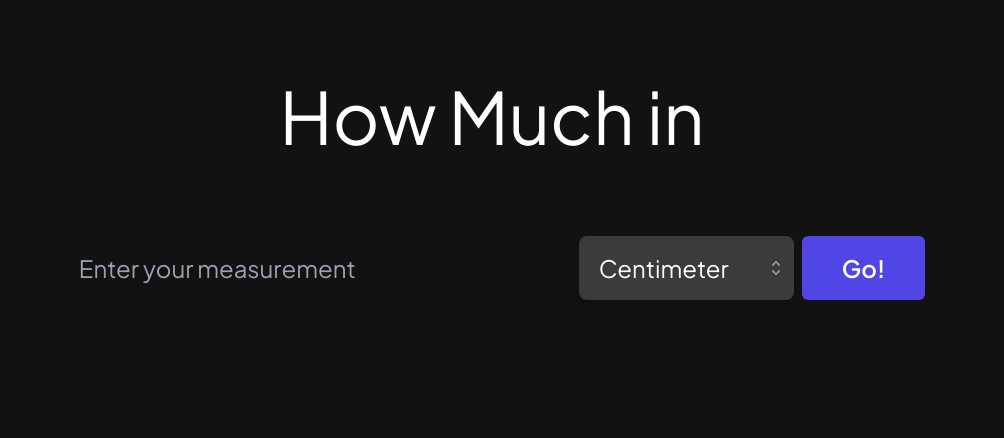
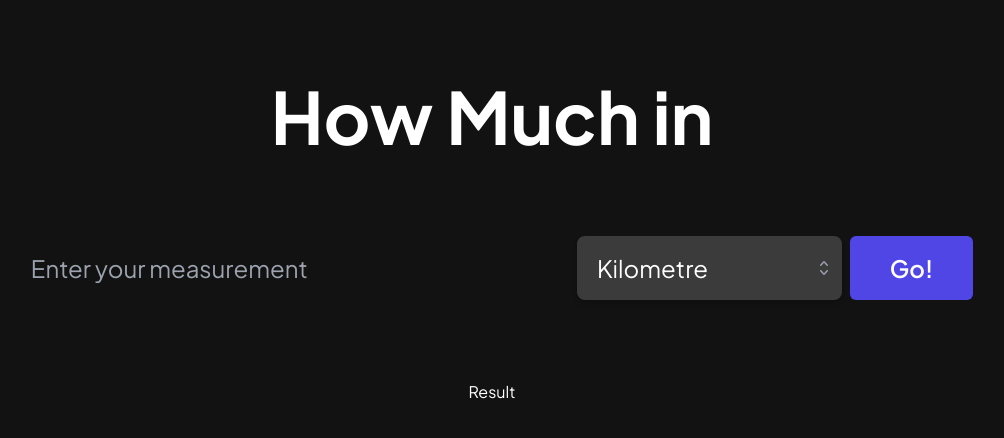
Before and after one commit to HarishRajDR/TellMeIn, a React (Vite) app: page / in a window 1280 px wide. Shown: the top 438 px of the page, without its empty margins (148-1152 px from the left). Built offline with nearby package versions, Linux system fonts and the light colour scheme.

Commit message:
moved the props into App.js and added some types

```diff
--- a/package.json
+++ b/package.json
@@ -13,6 +13,7 @@
     "@headlessui/react": "^1.7.15",
     "@headlessui/tailwindcss": "^0.1.3",
     "@heroicons/react": "^2.0.18",
+    "prop-types": "^15.8.1",
     "react": "^18.2.0",
     "react-dom": "^18.2.0"
   },
--- a/src/App.tsx
+++ b/src/App.tsx
@@ -1,9 +1,27 @@
+import { useState } from "react";
 import DropDown from "./components/DropDown";
+import Result from "./components/Result";
+
+const units = [
+  "Kilometre",
+  "Meter",
+  "Centimeter",
+  "Millimetre",
+  "Micrometres",
+  "Nanometre",
+  "Mile",
+  "Yard",
+  "Foot",
+  "Inch",
+  "Nautical mile",
+];
 
 function App() {
+  const [selectedUnit, setSelectedUnit] = useState(units[0]);
+
   return (
     <div className="flex justify-center p-20 flex-col items-center gap-20">
-      <h1 className="text-7xl">How Much in</h1>
+      <h1 className="text-7xl font-bold">How Much in</h1>
       <form className="flex gap-2">
         <input
           type="number"
@@ -13,12 +31,14 @@ function App() {
           className=" w-full text-2xl outline-indigo-600 rounded-md py-2 pl-5 pr-10 mt-1"
         />
 
-        <DropDown />
+        <DropDown list={units} unit={selectedUnit} funct={setSelectedUnit} />
 
         <button className="rounded-md bg-indigo-600 text-2xl font-semibold text-white text-center py-4 px-10 mt-1 ">
           Go!
         </button>
       </form>
+
+      <Result />
     </div>
   );
 }
--- a/src/components/DropDown.tsx
+++ b/src/components/DropDown.tsx
@@ -1,18 +1,21 @@
 import { Listbox, Transition } from "@headlessui/react";
+import { Fragment } from "react";
+
 import { CheckIcon, ChevronUpDownIcon } from "@heroicons/react/20/solid";
-import { Fragment, useState } from "react";
 
-const units = ["Centimeter", "Meter", "Kilometer"];
+type Props = {
+  list: Array<string>;
+  unit: string;
+  funct: any;
+};
 
-function DropDown() {
-  const [selectedUnit, setSelectedUnit] = useState(units[0]);
-
+function DropDown(props: Props) {
   return (
-    <div className="w-96 ">
-      <Listbox value={selectedUnit} onChange={setSelectedUnit}>
+    <div className="w-[30rem]">
+      <Listbox value={props.unit} onChange={props.funct}>
         <div className="relative mt-1">
           <Listbox.Button className="relative w-full cursor-default rounded-lg bg-[#3b3b3b] py-4 pl-5 pr-10 text-left shadow-md focus:outline-none focus-visible:border-indigo-500 focus-visible:ring-2 focus-visible:ring-white focus-visible:ring-opacity-75 focus-visible:ring-offset-2 focus-visible:ring-offset-orange-300 sm:text-2xl">
-            <span className="block truncate">{selectedUnit}</span>
+            <span className="block truncate">{props.unit}</span>
             <span className="pointer-events-none absolute inset-y-0 right-0 flex items-center pr-2">
               <ChevronUpDownIcon
                 className="h-5 w-5 text-gray-400"
@@ -27,7 +30,7 @@ function DropDown() {
             leaveTo="opacity-0"
           >
             <Listbox.Options className="absolute mt-1 max-h-60 w-full overflow-auto rounded-md bg-[#3b3b3b] py-1 text-base shadow-lg ring-1 ring-black ring-opacity-5 focus:outline-none sm:text-2xl">
-              {units.map((p) => (
+              {props.list.map((p) => (
                 <Listbox.Option
                   key={p}
                   value={p}
--- /dev/null
+++ b/src/components/Result.tsx
@@ -0,0 +1,5 @@
+const Result = () => {
+  return <div>Result</div>;
+};
+
+export default Result;
```
Also changed, not shown: 1 other file (tests, documents, lock files or other folders).
